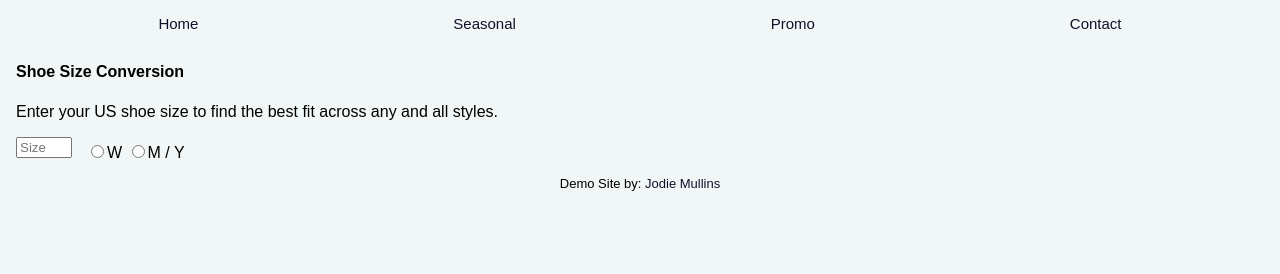
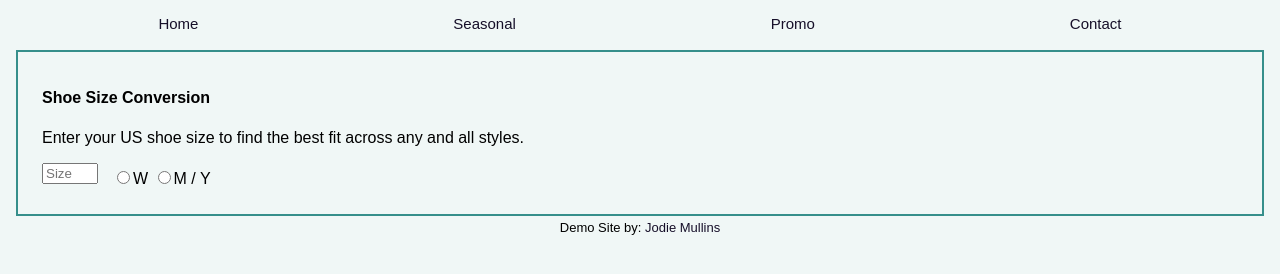
Before and after one commit to JodieMullins/CY-WebDev, a plain HTML site: page index.html in a window 1280 px wide. Shown: the part 248-522 px from the top of the page. Drawn offline with nearby package versions, Linux system fonts and the light colour scheme.

Commit message:
border and padding for shoe size conversion box

```diff
--- a/jscript.js
+++ b/jscript.js
@@ -1 +1,7 @@
 'use strict';
+
+/***
+ *
+ *          HOME PAGE
+ *
+ ***/
--- a/styles.css
+++ b/styles.css
@@ -196,6 +196,8 @@ footer {
 
 #wrapper-shoe-size-div {
     margin: 0px 1vh;
+    border: 2px solid #368f8b;
+    padding: 2vh 3vh;
 }
 
 /* User Selections */
```
